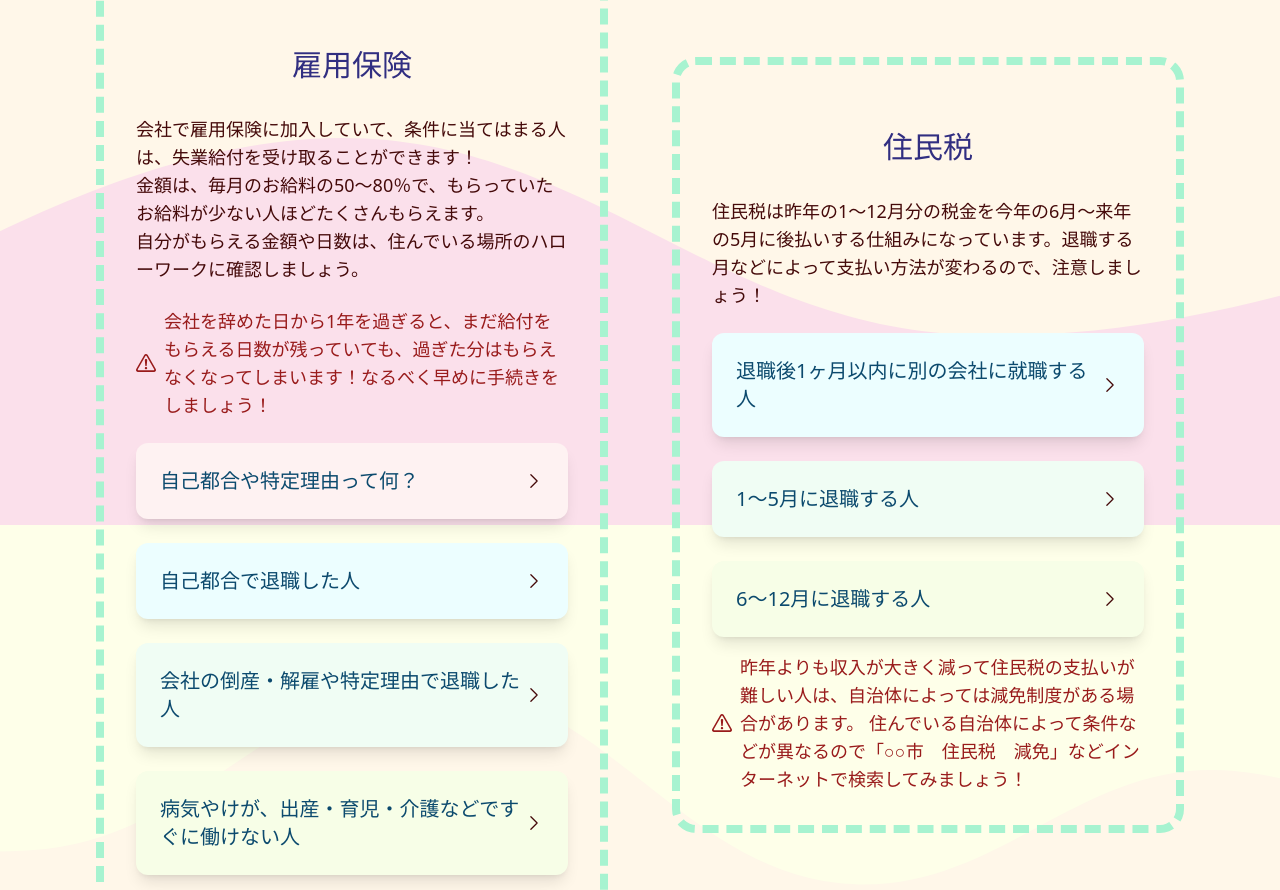
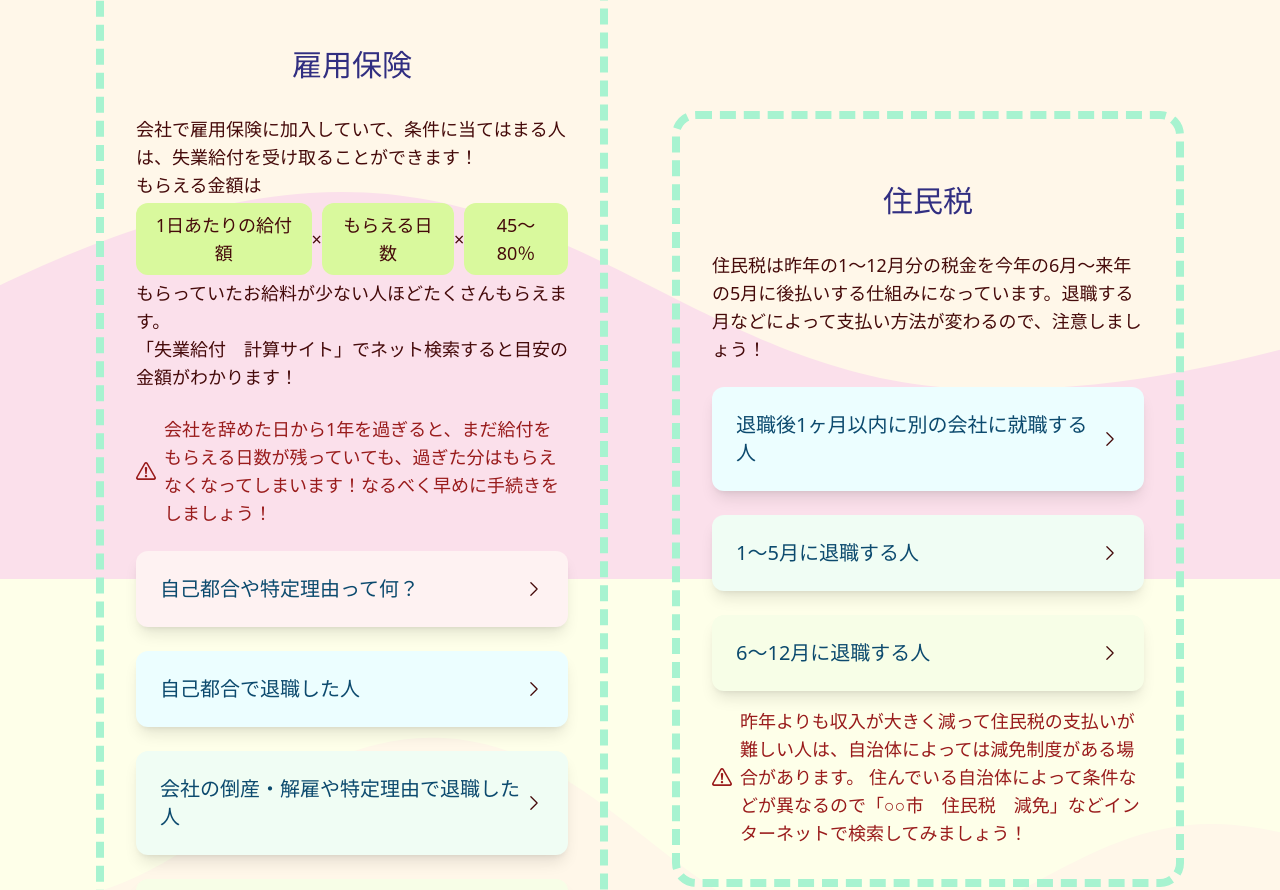
Before and after one commit to Miki-Sh/fukushi, a Next.js app: page /Taisyoku in a window 1280 px wide. Shown: the part 1025-1915 px from the top of the page. Built offline with nearby package versions, Linux system fonts and the light colour scheme.

Commit message:
📝 文章を変更

```diff
--- a/src/pages/Taisyoku.jsx
+++ b/src/pages/Taisyoku.jsx
@@ -11,7 +11,7 @@ const Taisyoku = () => {
       <h1 className='pb-8 text-center text-indigo-900 text-3xl'>会社を辞める時は何をすればいいの？</h1>
       <p>　会社を辞める時には、いろいろな手続きがあります。きちんと手続きをすることで、支払う金額が減ったり、お金がもらえたりするので、しっかり知っておきましょう！</p>
     </div>
-    <div className='my-12 flex flex-wrap justify-center items-center'>
+    <div className='my-12 flex flex-wrap items-center justify-center'>
       <Frame contents={ <>
         <h1 className='py-8 text-indigo-900 text-3xl'>健康保険</h1>
         <p className='pb-6 text-left text-red-950 text-lg'>
@@ -81,8 +81,13 @@ const Taisyoku = () => {
         <h1 className='py-8 text-indigo-900 text-3xl'>雇用保険</h1>
         <p className='text-left text-red-950 text-lg'>
         　会社で雇用保険に加入していて、条件に当てはまる人は、失業給付を受け取ることができます！<br />
-        　金額は、毎月のお給料の50〜80％で、もらっていたお給料が少ない人ほどたくさんもらえます。<br />
-        　自分がもらえる金額や日数は、住んでいる場所のハローワークに確認しましょう。</p>
+        もらえる金額は
+        <div className=' sm:flex items-center sm:justify-items-center'>
+          <button className='my-1 py-2 px-4 text-center rounded-xl bg-lime-200'>1日あたりの給付額</button> ×
+          <button className='my-1 py-2 px-4 text-center rounded-xl bg-lime-200'>もらえる日数</button> ×
+          <button className='my-1 py-2 px-4 text-center rounded-xl bg-lime-200'>45〜80％</button>
+        </div>
+        　もらっていたお給料が少ない人ほどたくさんもらえます。<br />「失業給付　計算サイト」でネット検索すると目安の金額がわかります！</p>
         <div className='flex items-center my-6'>
           <Image src='/!.svg' alt='!' height={20} width={20} />
           <p className='ml-2 text-left text-red-800 text-lg'>
@@ -124,13 +129,6 @@ const Taisyoku = () => {
                     <li>退職前2年間の間に、合計12ヶ月以上（連続じゃなくてもOK）雇用保険に加入していた</li>
                     <li>今すぐ働ける状況</li>
                   </ul>
-                <h1 className='pt-2 text-indigo-900'>もらえる金額</h1>
-                  <div className='grid sm:flex items-center justify-items-center'>
-                    <button className='py-2 px-4 text-center rounded-xl bg-lime-200'>1日あたりの給付額</button> ×
-                    <button className='py-2 px-4 text-center rounded-xl bg-lime-200'>もらえる日数</button> ×
-                    <button className='py-2 px-4 text-center rounded-xl bg-lime-200'>45〜80％</button>
-                  </div>
-                  <p>「失業給付　計算サイト」でネット検索すると目安の金額がわかります</p>
                 <h1 className='pt-2 text-indigo-900'>失業給付をもらえる日数</h1>
                   <table className='table-auto p-4 bg-white rounded-lg shadow'>
                     <thead>
@@ -168,13 +166,6 @@ const Taisyoku = () => {
                     <li>退職前1年間の間に、合計6ヶ月以上（連続じゃなくてもOK）雇用保険に加入していた</li>
                     <li>今すぐ働ける状況</li>
                   </ul>
-                <h1 className='pt-2 text-indigo-900'>もらえる金額</h1>
-                  <div className='grid sm:flex items-center justify-items-center'>
-                    <button className='py-2 px-4 text-center rounded-xl bg-lime-200'>1日あたりの給付額</button> ×
-                    <button className='py-2 px-4 text-center rounded-xl bg-lime-200'>もらえる日数</button> ×
-                    <button className='py-2 px-4 text-center rounded-xl bg-lime-200'>45〜80％</button>
-                  </div>
-                  <p>「失業給付　計算サイト」でネット検索すると目安の金額がわかります</p>
                 <h1 className='pt-2 text-indigo-900'>失業給付をもらえる日数</h1>
                   <p>　90日〜360日</p>
                 <h1 className='pt-2 text-indigo-900'>待機期間</h1>
```
